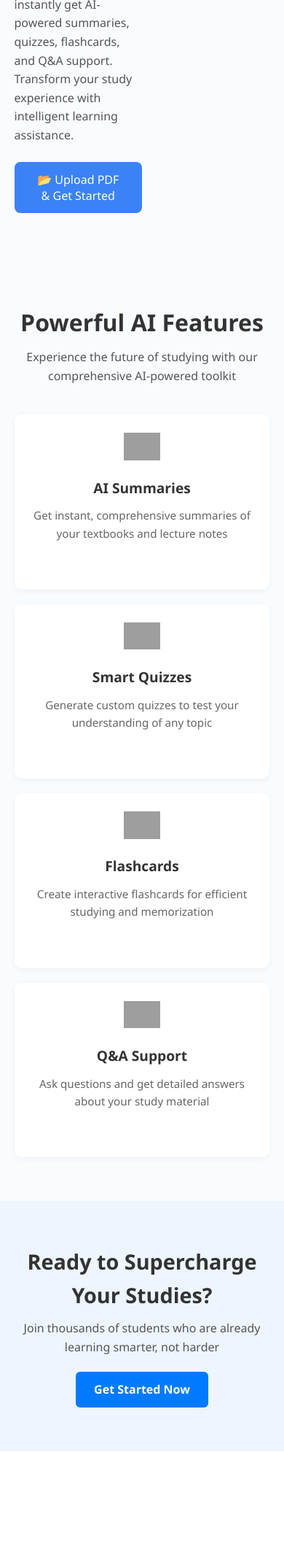
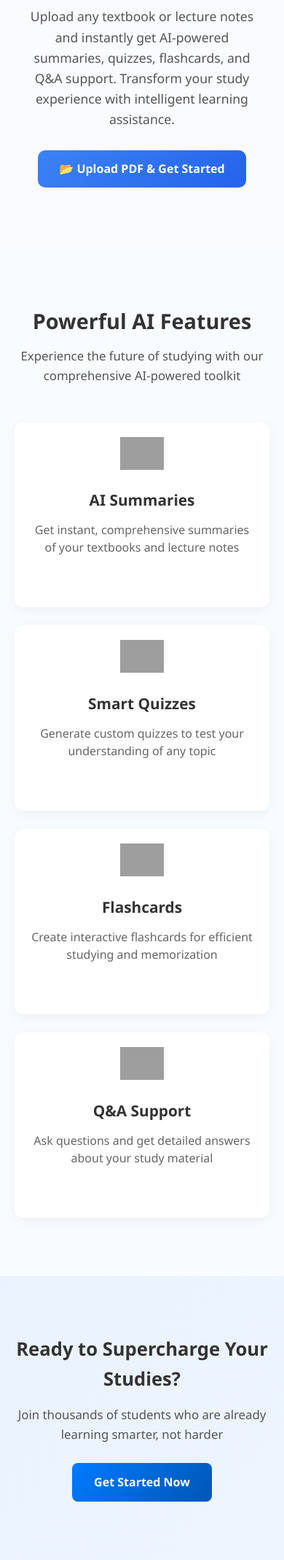
Before and after one commit to Bhuvantej123/Team-M416, a Flask app: page / in a window 390 px wide. Shown: the part 597-2735 px from the top of the page at 73% size. Before the commit the page ends 2586 px from the top, so only its background shows below. Run offline with Flask 3, Linux system fonts and the light colour scheme; grey boxes are pictures that could not be loaded.

Commit message:
home styling

```diff
--- a/app/static/indexStyle.css
+++ b/app/static/indexStyle.css
@@ -3,13 +3,14 @@
   margin: 0;
   padding: 0;
   box-sizing: border-box;
-  font-family: "Segoe UI", sans-serif;
+  font-family: "Segoe UI", "Poppins", sans-serif;
 }
 
 body {
   background: #f9fbff;
   color: #333;
   line-height: 1.6;
+  scroll-behavior: smooth;
 }
 
 /* Navbar */
@@ -57,18 +77,21 @@ body {
   display: flex;
   justify-content: space-between;
   align-items: center;
-  padding: 4rem 5%;
+  padding: 5rem 8%;
   gap: 2rem;
+  flex-wrap: wrap;
 }
 
 .hero-content {
-  max-width: 50%;
+  flex: 1;
+  min-width: 300px;
 }
 
 .hero-content h1 {
-  font-size: 2.5rem;
+  font-size: 3rem;
   margin-bottom: 1rem;
-  font-weight: bold;
+  font-weight: 800;
+  line-height: 1.2;
 }
 
 .hero-content h1 span {
@@ -76,130 +99,169 @@ body {
 }
 
 .hero-content p {
-  margin-bottom: 1.5rem;
+  margin-bottom: 1.8rem;
   color: #555;
+  font-size: 1.1rem;
 }
 
 button {
-  padding: 0.8rem 1.5rem;
+  padding: 0.9rem 1.8rem;
   font-size: 1rem;
   border: none;
-  border-radius: 8px;
-  background: #3b82f6;
+  border-radius: 10px;
+  background: linear-gradient(135deg, #3b82f6, #2563eb);
   color: white;
+  font-weight: 600;
   cursor: pointer;
-  transition: 0.3s;
+  transition: transform 0.2s, box-shadow 0.3s;
 }
 
 button:hover {
-  background: #1d4ed8;
+  transform: translateY(-3px);
+  box-shadow: 0 8px 20px rgba(59, 130, 246, 0.3);
+}
+
+.hero-image {
+  flex: 1;
+  min-width: 280px;
+  display: flex;
+  justify-content: center;
 }
 
 .hero-image img {
-  max-width: 500px;
+  max-width: 450px;
   width: 100%;
-  border-radius: 10px;
+  border-radius: 15px;
+  box-shadow: 0 8px 25px rgba(0, 0, 0, 0.1);
 }
 
 /* Features */
-.features {
-  text-align: center;
-  padding: 3rem 5%;
-}
-
-.features h2 {
-  font-size: 2rem;
-  margin-bottom: 1rem;
-  font-weight: bold;
-}
-
-.features p {
-  color: #555;
-}
-
-
 .features-grid-section {
   text-align: center;
-  padding: 60px 20px;
+  padding: 80px 20px;
   background: #f9fcff;
 }
 
 .features-grid-section h2 {
-  font-size: 2rem;
-  margin-bottom: 10px;
-  font-weight: bold;
+  font-size: 2.2rem;
+  margin-bottom: 12px;
+  font-weight: 800;
 }
 
 .features-grid-section p {
   color: #555;
-  margin-bottom: 40px;
+  margin-bottom: 50px;
+  font-size: 1.05rem;
 }
 
 .features-grid {
   display: grid;
-  grid-template-columns: repeat(auto-fit, minmax(220px, 1fr));
-  gap: 20px;
-  max-width: 1000px;
+  grid-template-columns: repeat(auto-fit, minmax(250px, 1fr));
+  gap: 25px;
+  max-width: 1100px;
   margin: 0 auto;
 }
 
 .feature-card {
   background: white;
-  padding: 25px;
-  border-radius: 10px;
-  box-shadow: 0 2px 8px rgba(0, 0, 0, 0.05);
-  transition: transform 0.2s ease, box-shadow 0.2s ease;
+  padding: 30px;
+  border-radius: 12px;
+  box-shadow: 0 4px 16px rgba(0, 0, 0, 0.05);
+  transition: transform 0.3s ease, box-shadow 0.3s ease;
 }
 
 .feature-card:hover {
-  transform: translateY(-5px);
-  box-shadow: 0 4px 16px rgba(0, 0, 0, 0.1);
+  transform: translateY(-8px);
+  box-shadow: 0 10px 25px rgba(0, 0, 0, 0.1);
 }
 
 .feature-card img {
-  width: 50px;
-  margin-bottom: 15px;
+  width: 60px;
+  margin-bottom: 18px;
 }
 
 .feature-card h3 {
-  font-size: 1.2rem;
-  margin-bottom: 10px;
+  font-size: 1.3rem;
+  margin-bottom: 12px;
+  font-weight: 700;
 }
 
 .feature-card p {
   color: #666;
-  font-size: 0.95rem;
+  font-size: 1rem;
+  line-height: 1.5;
 }
 
 /* CTA Section */
 .cta {
   text-align: center;
-  padding: 60px 20px;
-  background: #eef5ff;
+  padding: 80px 20px;
+  background: linear-gradient(135deg, #eaf2ff, #eef5ff);
 }
 
 .cta h2 {
-  font-size: 1.8rem;
-  font-weight: bold;
-  margin-bottom: 10px;
+  font-size: 2rem;
+  font-weight: 800;
+  margin-bottom: 15px;
 }
 
 .cta p {
   color: #555;
-  margin-bottom: 20px;
+  margin-bottom: 25px;
+  font-size: 1.05rem;
 }
 
 .cta-btn {
   display: inline-block;
-  padding: 12px 25px;
-  background: #007bff;
+  padding: 14px 30px;
+  background: linear-gradient(135deg, #007bff, #0056b3);
   color: white;
-  border-radius: 6px;
-  font-weight: bold;
+  border-radius: 8px;
+  font-weight: 600;
   text-decoration: none;
-  transition: background 0.3s ease;
+  font-size: 1rem;
+  transition: transform 0.3s, box-shadow 0.3s;
 }
 
 .cta-btn:hover {
-  background: #0056b3;
+  transform: translateY(-3px);
+  box-shadow: 0 8px 20px rgba(0, 91, 179, 0.3);
 }
+
+/* Responsive */
+@media (max-width: 992px) {
+  .hero {
+    flex-direction: column-reverse;
+    text-align: center;
+  }
+
+  .hero-content {
+    max-width: 100%;
+  }
+
+  .hero-image img {
+    max-width: 350px;
+  }
+
+  .nav-links {
+    gap: 1.2rem;
+  }
+}
+
+@media (max-width: 600px) {
+  .hero-content h1 {
+    font-size: 2.2rem;
+  }
+
+  .features-grid-section h2 {
+    font-size: 1.8rem;
+  }
+
+  .feature-card {
+    padding: 20px;
+  }
+
+  .cta h2 {
+    font-size: 1.6rem;
+  }
+}
```
Also changed, not shown: other parts of app/static/indexStyle.css (+23 -4 lines).
